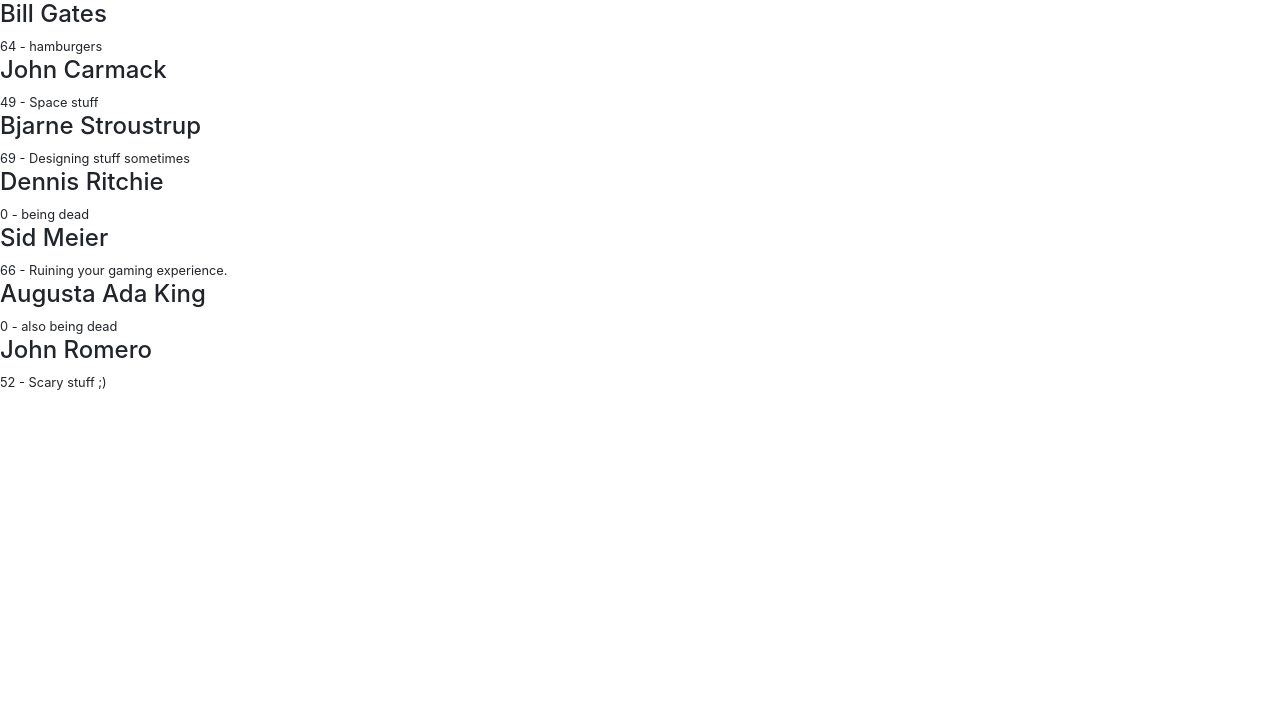
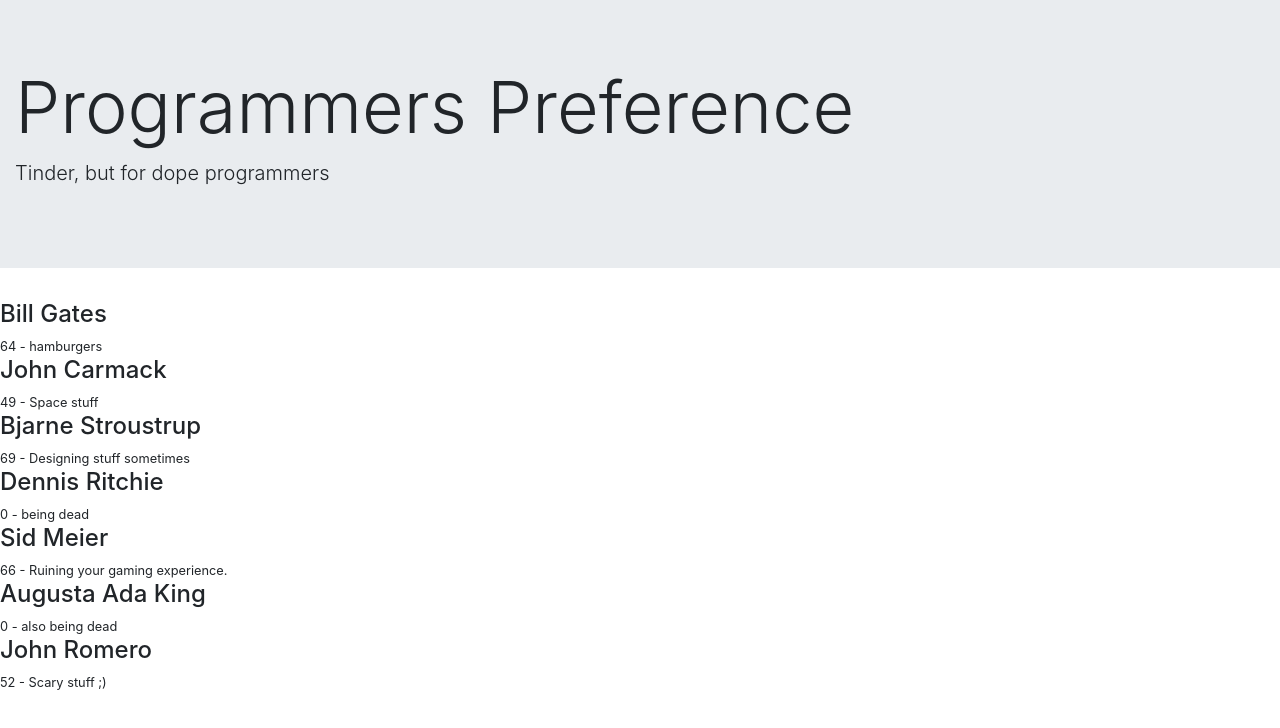
Before and after one commit to andeeisaacs/programmers-preference, a React (Create React App) app in the folder programmers-preference-frontend/: page / in a window 1280 px wide. Shown: the top 728 px of the page. Built offline with nearby package versions, Linux system fonts and the light colour scheme.

Commit message:
Test for circle

```diff
--- a/programmers-preference-frontend/src/App.js
+++ b/programmers-preference-frontend/src/App.js
@@ -17,7 +17,7 @@
     console.log(this.state.allProgrammers)
   return (
     <>
-    {/* <Header /> */}
+    <Header />
       <Router>
         <Switch>
           {/* <Route exact path="/programmer/:id" component={ ProgrammersShow } /> */}
--- a/programmers-preference-frontend/src/components/Header.js
+++ b/programmers-preference-frontend/src/components/Header.js
@@ -0,0 +1,17 @@
+import React from 'react';
+import { Jumbotron, Container } from 'reactstrap';
+
+const Header = (props) => {
+  return (
+    <div>
+      <Jumbotron fluid>
+        <Container fluid>
+          <h1 className="display-3">Programmers Preference</h1>
+          <p className="lead">Tinder, but for dope programmers</p>
+        </Container>
+      </Jumbotron>
+    </div>
+  );
+};
+
+export default Header;
--- a/programmers-preference-frontend/src/pages/ProgrammersIndex.js
+++ b/programmers-preference-frontend/src/pages/ProgrammersIndex.js
@@ -4,7 +4,7 @@
 class ProgrammersIndex extends Component {
 
 render(){
-  console.log(this.props.programmers)
+
 
 return(
   <>
```
Also changed, not shown: 1 other file (tests, documents, lock files or other folders).
